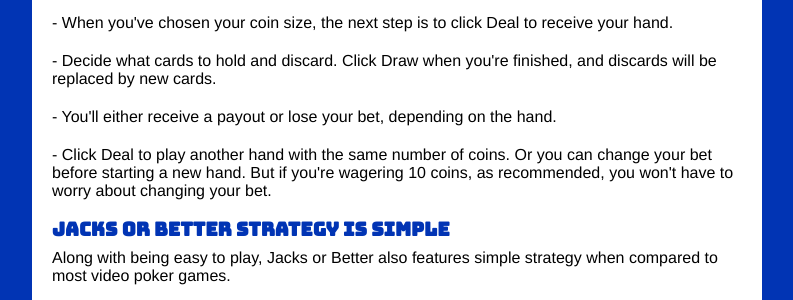
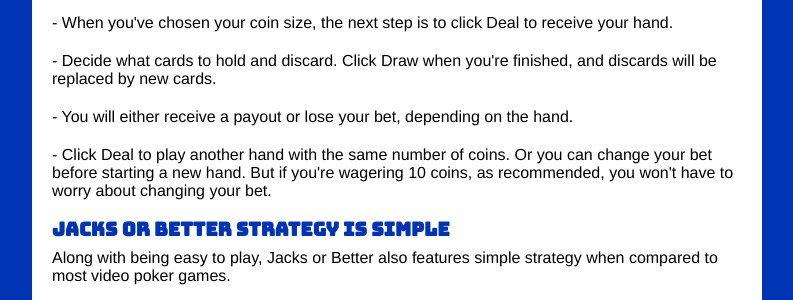
Before and after one commit to janfilips/blockchain-poker, a Django app: page /about in a window 1280 px wide. Shown: the part 660-960 px from the top of the page, without its empty margins (243-1036 px from the left). Run offline with Django 3.2, Linux system fonts and the light colour scheme; data comes from the database, SQL or seed files in the repository; data that the repository does not hold is empty.

Commit message:
adjusted wording on the about section

```diff
--- a/templates/about.html
+++ b/templates/about.html
@@ -71,7 +71,7 @@
         replaced by new cards.
       </p>
       <p>
-        - You'll either receive a payout or lose your bet, depending on the hand.
+        - You will either receive a payout or lose your bet, depending on the hand.
       </p>
       <p>
         - Click Deal to play another hand with the same number of coins. Or you can change your bet
```
